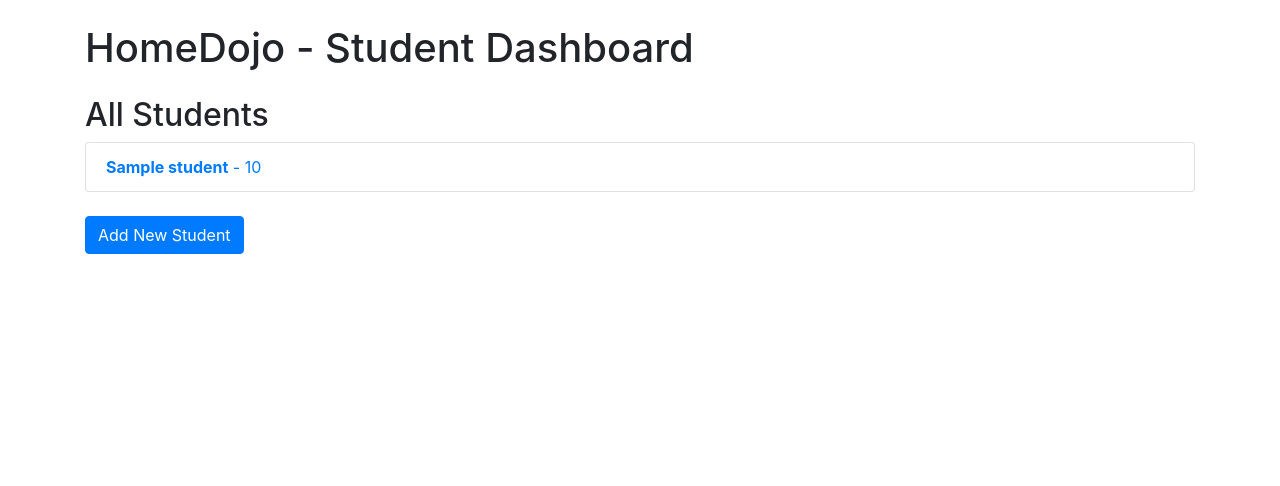
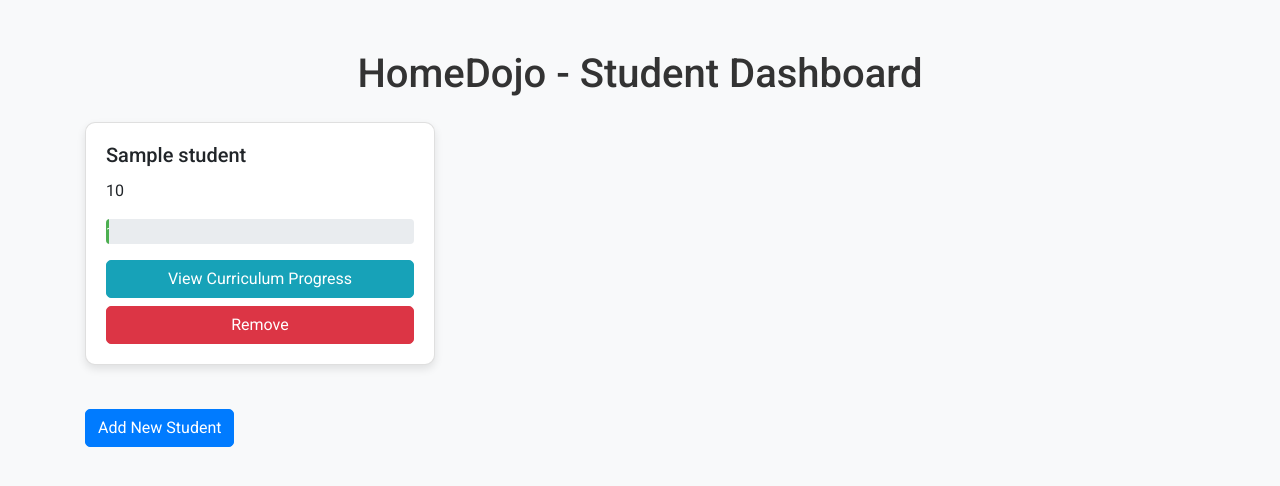
Before and after one commit to ellyhonig/homedojo-dashboard, a Flask app: template templates/dashboard.html in a window 1280 px wide. Shown: the top 486 px of the page. Run offline with Flask 3, Linux system fonts and the light colour scheme; the template is opened without the code that fills it: most values are stand-ins (such as "Sample title", 1, 10 or a date in 2020); some libraries are stand-ins or nearby versions.

Commit message:
Update dashboard.html

```diff
--- a/templates/dashboard.html
+++ b/templates/dashboard.html
@@ -1,60 +1,159 @@
 <!DOCTYPE html>
 <html lang="en">
   <head>
-    <meta charset="UTF-8">
+    <meta charset="UTF-8" />
     <title>HomeDojo Dashboard</title>
-    <link rel="stylesheet" href="https://stackpath.bootstrapcdn.com/bootstrap/4.5.2/css/bootstrap.min.css">
+    <link
+      rel="stylesheet"
+      href="https://stackpath.bootstrapcdn.com/bootstrap/4.5.2/css/bootstrap.min.css"
+    />
+    <link
+      href="https://fonts.googleapis.com/css2?family=Roboto:wght@400;500&display=swap"
+      rel="stylesheet"
+    />
+    <style>
+      body {
+        font-family: "Roboto", sans-serif;
+        background-color: #f8f9fa;
+      }
+
+      .container {
+        margin-top: 50px;
+      }
+
+      h1 {
+        font-weight: 500;
+        text-align: center;
+        color: #333;
+      }
+
+      .card {
+        margin-bottom: 20px;
+        border-radius: 10px;
+        box-shadow: 0 4px 8px rgba(0, 0, 0, 0.1);
+        transition: transform 0.2s;
+      }
+
+      .card:hover {
+        transform: translateY(-5px);
+      }
+
+      .progress-bar {
+        background-color: #4caf50;
+      }
+
+      .progress {
+        height: 25px;
+      }
+
+      .btn {
+        border-radius: 5px;
+        transition: background-color 0.3s ease;
+      }
+
+      .btn-info {
+        background-color: #17a2b8;
+        border-color: #17a2b8;
+      }
+
+      .btn-info:hover {
+        background-color: #138496;
+        border-color: #117a8b;
+      }
+
+      .btn-danger:hover {
+        background-color: #c82333;
+        border-color: #bd2130;
+      }
+
+      .btn-primary:hover {
+        background-color: #0069d9;
+        border-color: #005cbf;
+      }
+
+      .hidden-form {
+        display: none;
+      }
+    </style>
+    <script>
+      function showAddStudentForm() {
+        document.getElementById("addStudentForm").style.display = "block";
+      }
+    </script>
   </head>
   <body>
     <div class="container">
       <h1 class="my-4">HomeDojo - Student Dashboard</h1>
 
-    <div class="student-list">
-        <h2>All Students</h2>
-        <ul class="list-group">
+      <!-- Student List -->
+      <div class="row">
         {% for student in students %}
-                <li class="list-group-item">
-                    <a href="{{ url_for('student_progress', student_id=student.id) }}">
-                        <strong>{{ student.name }}</strong> - {{ student.progress }}
-                    </a>
-                </li>
-            {% endfor %}
-        </ul>
+        <div class="col-md-4">
+          <div class="card">
+            <div class="card-body">
+              <h5 class="card-title">{{ student.name }}</h5>
+              <p class="card-text">{{ student.progress }}</p>
+
+              <!-- Progress Bar -->
+              <div class="progress mb-3">
+                <div
+                  class="progress-bar"
+                  role="progressbar"
+                  style="width: {{ student.progress_percent }}%;"
+                  aria-valuenow="{{ student.progress_percent }}"
+                  aria-valuemin="0"
+                  aria-valuemax="100"
+                >
+                  {{ student.progress_percent }}%
+                </div>
               </div>
 
-    <button type="button" class="btn btn-primary my-4" data-toggle="modal" data-target="#addStudentModal">
-        Add New Student
+              <!-- View Curriculum Progress Button -->
+              <a href="{{ url_for('student_progress', student_id=student.id) }}" class="btn btn-info btn-block">
+                View Curriculum Progress
+              </a>
+
+              <!-- Remove Student Button -->
+              <form
+                action="{{ url_for('remove_student', student_id=student.id) }}"
+                method="POST"
+                class="d-inline"
+              >
+                <button class="btn btn-danger btn-block mt-2" type="submit">
+                  Remove
                 </button>
-
-    <div class="modal fade" id="addStudentModal" tabindex="-1" aria-labelledby="addStudentModalLabel" aria-hidden="true">
-        <div class="modal-dialog">
-            <div class="modal-content">
-                <form action="{{ url_for('add_student') }}" method="POST">
-                    <div class="modal-header">
-                        <h5 class="modal-title" id="addStudentModalLabel">Add New Student</h5>
-                        <button type="button" class="close" data-dismiss="modal" aria-label="Close">
-                            <span aria-hidden="true">&times;</span>
-                        </button>
-                    </div>
-                    <div class="modal-body">
-                        <div class="form-group">
-                            <label for="name">Student Name:</label>
-                            <input type="text" class="form-control" id="name" name="name" required>
-                        </div>
-                    </div>
-                    <div class="modal-footer">
-                        <button type="submit" class="btn btn-success">Add Student</button>
-                        <button type="button" class="btn btn-secondary" data-dismiss="modal">Cancel</button>
-                    </div>
               </form>
             </div>
           </div>
         </div>
-
+        {% endfor %}
       </div>
 
+      <!-- Add Student Button -->
+      <button class="btn btn-primary my-4" onclick="showAddStudentForm()">
+        Add New Student
+      </button>
+
+      <div id="addStudentForm" class="hidden-form">
+        <form action="{{ url_for('add_student') }}" method="POST">
+          <div class="form-group">
+            <label for="name">Student Name:</label>
+            <input
+              type="text"
+              class="form-control"
+              id="name"
+              name="name"
+              required
+            />
+          </div>
+          <button type="submit" class="btn btn-success">Add Student</button>
+        </form>
+      </div>
+    </div>
+
+    <!-- Include jQuery and Bootstrap JS at the end of the body -->
     <script src="https://code.jquery.com/jquery-3.5.1.slim.min.js"></script>
-<script src="https://cdn.jsdelivr.net/npm/popper.js@1.16.1/dist/umd/popper.min.js"></script>
+    <script src="https://cdn.jsdelivr.net/npm/@popperjs/core@2.9.2/dist/umd/popper.min.js"></script>
     <script src="https://stackpath.bootstrapcdn.com/bootstrap/4.5.2/js/bootstrap.min.js"></script>
   </body>
 </html>
```
Lines whose indentation alone changed are shown as unchanged.
